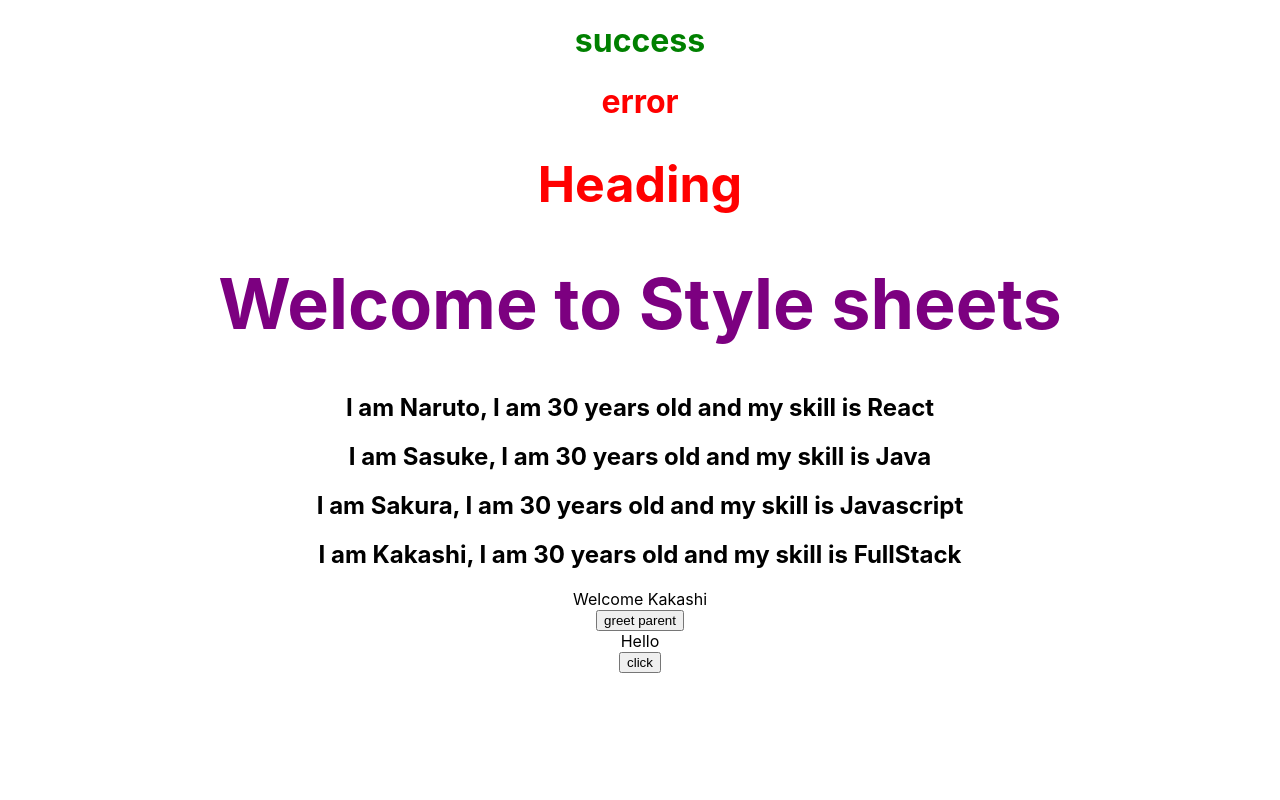
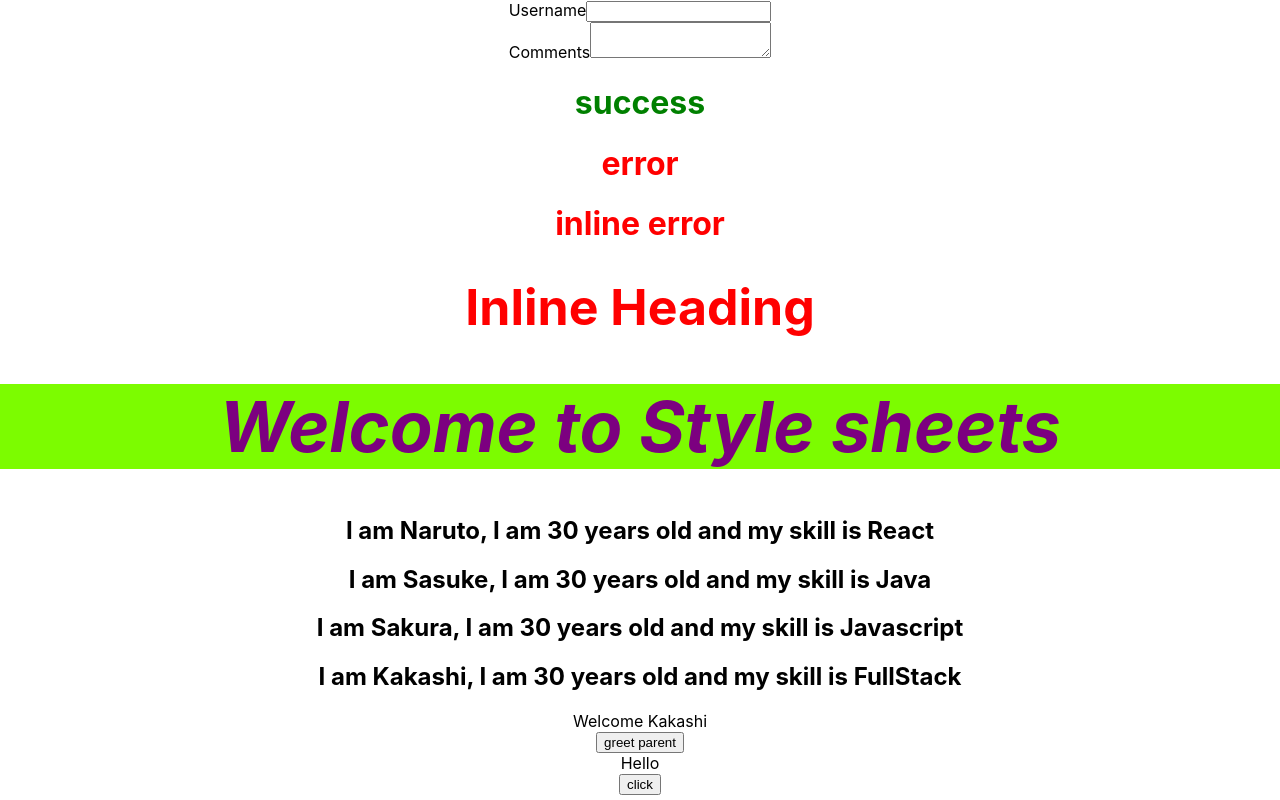
Before and after one commit to Praneshwar24/dxcreactapp, a React (Create React App) app: page / in a window 1280 px wide. Built offline with nearby package versions, Linux system fonts and the light colour scheme; the HTML template or start-up script is replaced by a standard one.

Commit message:
Form handling

```diff
--- a/src/App.js
+++ b/src/App.js
@@ -14,10 +14,12 @@ import StyleSheet from './components/StyleSheet';
 import Inline from './components/Inline';
 import './appStyles.css'
 import styles from './appStyles.module.css'
+import Form from './components/Form';
 
 function App() {
   return (
     <div className="App">
+      <Form/>
       <h1 className={styles.success}>success</h1>
       <h1 className='error'>error</h1>
 
--- /dev/null
+++ b/src/components/Form.js
@@ -0,0 +1,34 @@
+import React, { Component } from 'react'
+class Form extends Component {
+
+    constructor(props) {
+        super(props)
+
+        this.state = {
+            Username: '',
+            Comments: ''
+        }
+    }
+
+    handleUsernameChange = (event) => {
+        this.setState({
+            Username: event.target.value
+        })
+    }
+    render() {
+        return (
+            <form>
+                <div>
+                    <label>Username</label>
+                    <input type='text' value={this.state.Username} onChange={this.handleUsernameChange} />
+                </div>
+                <div>
+                    <label>Comments</label>
+                    <textarea value={this.state.Comments}></textarea>
+                </div>
+            </form>
+        )
+    }
+}
+
+export default Form
--- a/src/components/Inline.js
+++ b/src/components/Inline.js
@@ -2,13 +2,14 @@ import React from 'react'
 //demo on inline styling
 const heading = {
     fontSize: '50px',
-    color: 'red'
+    color: 'red',
 }
 
 function Inline() {
     return (
         <div>
-            <h1 style={heading}>Heading</h1>
+            <h1 className='error'>inline error</h1> {/* error style is locally scoped no need to import  */}
+            <h1 style={heading}> Inline Heading</h1>
         </div>
     )
 }
--- a/src/components/StyleSheet.js
+++ b/src/components/StyleSheet.js
@@ -7,7 +7,7 @@ function StyleSheet(props) {
     return (
         <div>
             {/*  <h1 className={className} >Welcome to Style sheets</h1> */}
-            <h1 className={`${className} font-xl`}>Welcome to Style sheets</h1>
+            <h1 className={`${className} font-xl font background-clr`}>Welcome to Style sheets</h1>
         </div>
     )
 }
--- a/src/components/myStyles.css
+++ b/src/components/myStyles.css
@@ -5,3 +5,11 @@
 .font-xl{
     font-size: 70px;
 }
+
+.font{
+    font-style: italic;
+}
+
+.background-clr{
+    background-color: lawngreen;
+}
```
